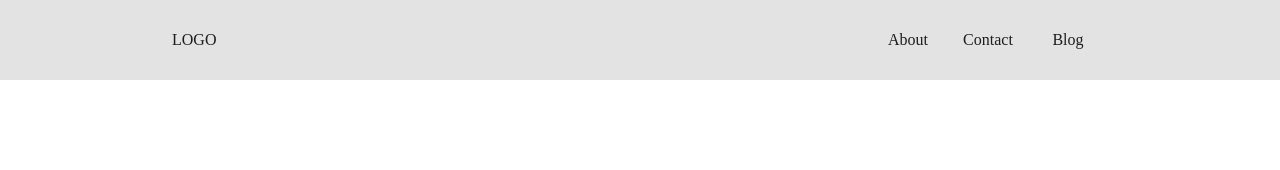
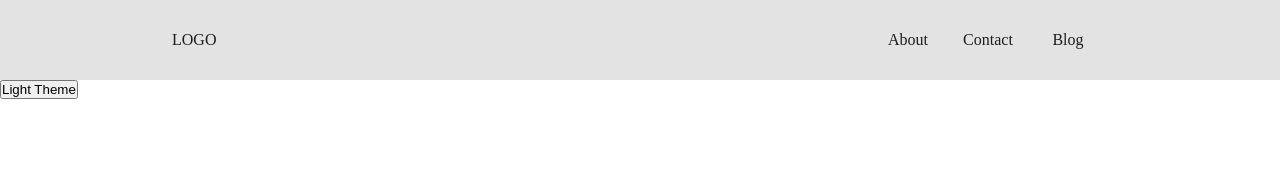
Before and after one commit to LuisECL/react-test01, a React (Create React App) app: page / in a window 1280 px wide. Shown: the top 170 px of the page. Built offline with nearby package versions, Linux system fonts and the light colour scheme.

Commit message:
feat: Add state to DarkBtn

```diff
--- a/src/App.js
+++ b/src/App.js
@@ -1,12 +1,13 @@
 import React from "react";
 import "./App.css"
 import NavBar from "./components/Navbar.js";
-
+import DarkBtn from "./components/DarkBtn";
 
 function App() {
   return (
     <div className="App">
       <NavBar/>
+      <DarkBtn/>
     </div>
   );
 }
--- /dev/null
+++ b/src/components/DarkBtn.js
@@ -0,0 +1,23 @@
+import {React, useState} from "react";
+
+function DarkBtn() {
+  const [theme, setTheme] = useState("Light")
+
+  function handleTheme(){
+    if(theme === "Light"){
+      setTheme("Dark")
+    } else {
+      setTheme("Light")
+    }
+  }
+
+  return(
+    <div>
+      <button onClick={handleTheme}>
+        {theme} Theme
+      </button>
+    </div>
+  )
+}
+
+export default DarkBtn
```
Also changed, not shown: src/components/DarkBtn.scss (added).
